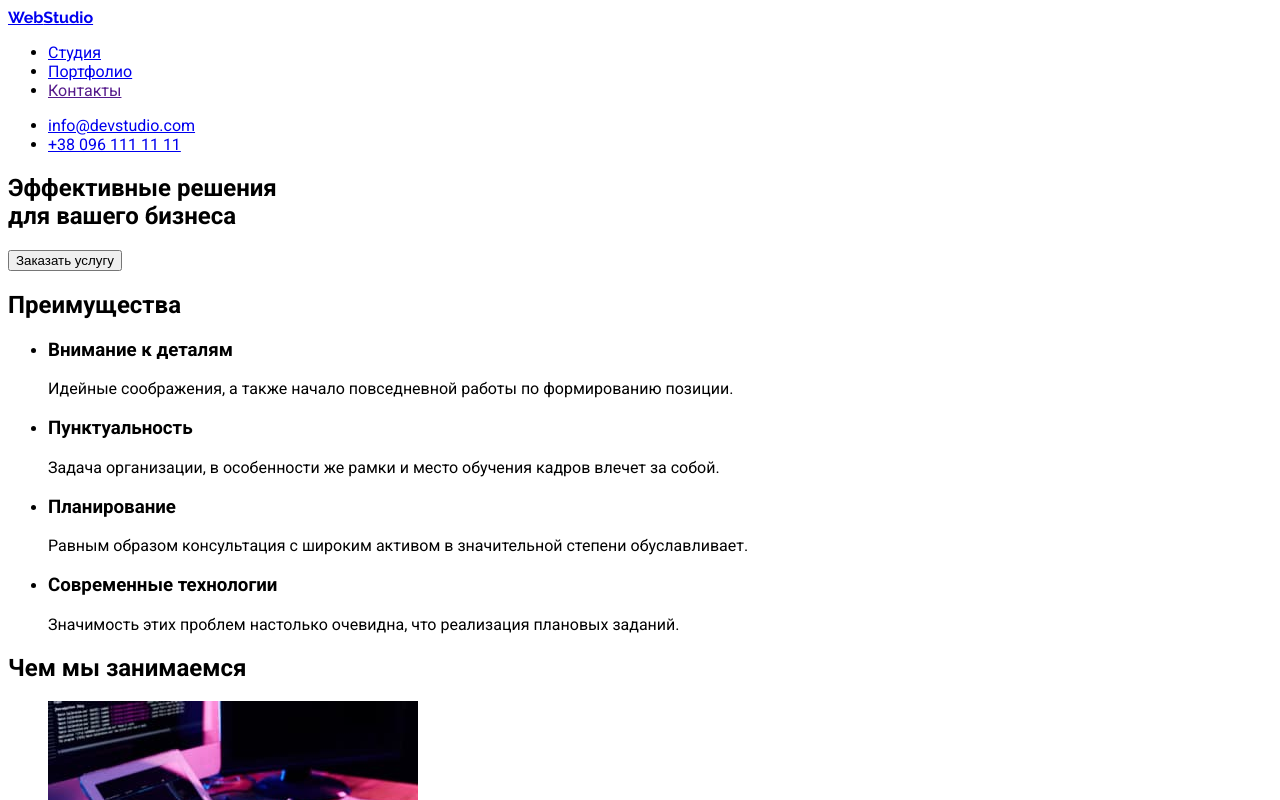
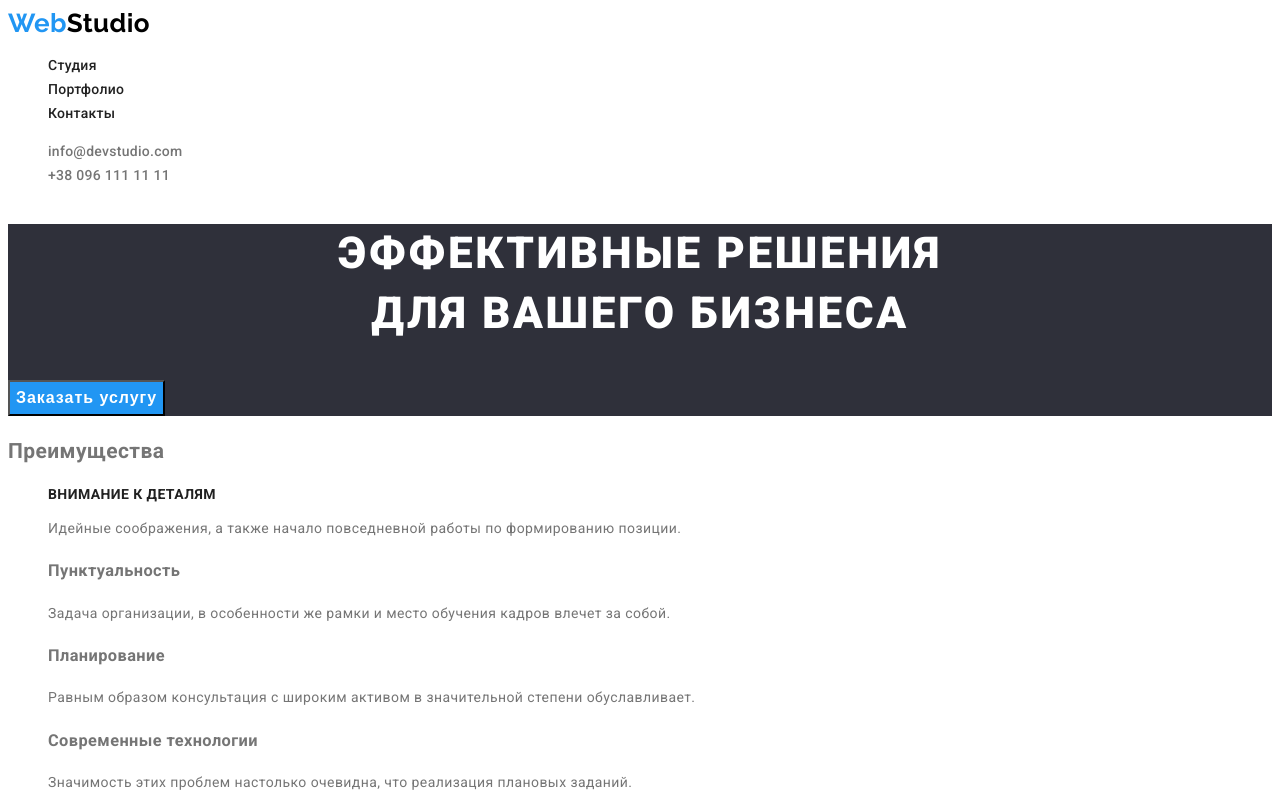
Before and after one commit to Volodymyr-Husak/goit-markup-hw-02, a plain HTML site: page index.html in a window 1280 px wide. Shown: the top 800 px of the page. Drawn offline with Linux system fonts and the light colour scheme.

Commit message:
Створює класи, стилі та змінні до FOOTER, BODY,  HEADER,  BENEFITS

```diff
--- a/css/styles.css
+++ b/css/styles.css
@@ -1,8 +1,185 @@
+/* ======================= */
+/*        VARIABLES*/
+/* ======================= */
+:root {
+    /* main */
+    --main-color: #757575;
+    --background-color-main: #ffffff;
+    /* footer */
+    --background-color-footer: #2F303A;
+    --footer-address: #FFFFFF;
+    /* logo */
+    --logo-color-first: #2196F3;
+    --logo-color-second-header: #000000;
+    --logo-color-second-footer: #ffffff;
+    /* link */
+    --link-contact-header: #757575;
+    --link-contact-footer: rgba(255, 255, 255, 0.6);
+    --link-focus-hover: #2196F3;
+    /* title */
+    --color-title: #212121;
+    /* button */
+    --background-color-button: #2196F3;
+    /* hero */
+    --background-color-hero: #2F303A;
+    --hero-btn: #FFFFFF;
+}
+
+/* ================== */
+/*        BODY */
+/* ================== */
 body {
     font-family: Roboto, sans-serif;
+    font-style: normal;
+    font-weight: 400;
+    font-size: 14px;
+    line-height: 1.71;
+    /* or 171% */
+
+    letter-spacing: 0.03em;
+
+    color: var(--main-color);
+    background-color: var(--background-color-main);
+
 }
 
-/* Лого */
+/* list */
+.list {
+    list-style: none;
+}
+
+/* link */
+.link {
+    text-decoration: none;
+}
+
+
+
+/* ================== */
+/*        HEADER */
+/* ================== */
+
+
+/* logo */
 .logo {
     font-family: Raleway, sans-serif;
+    font-weight: 700;
+    font-size: 26px;
+    line-height: 1.19;
+
+    text-decoration: none;
+
+    color: var(--logo-color-first);
 }
+
+.logo-studio {
+    color: var(--logo-color-second-header);
+}
+
+/* header-navigation */
+
+.link-navigation {
+    font-weight: 500;
+    font-size: 14px;
+    line-height: 1.14;
+    letter-spacing: 0.02em;
+
+    color: #212121;
+}
+
+.link-contact-header {
+
+    font-weight: 500;
+    font-size: 14px;
+    line-height: 1.14;
+    letter-spacing: 0.02em;
+
+    color: var(--link-contact-header);
+}
+
+.link-contact-header:focus,
+.link-contact-header:hover,
+.link-navigation:focus,
+.link-navigation:hover {
+    color: var(--link-focus-hover);
+}
+
+/* ================== */
+/*       FOOTER */
+/* ================== */
+
+.footer {
+    background-color: var(--background-color-footer);
+}
+
+/* Logo */
+.footer-logo-studio {
+    color: var(--logo-color-second-footer);
+}
+
+/* address */
+.footer-address {
+    font-style: normal;
+    color: var(--footer-address);
+}
+
+.link-contact-footer {
+    color: var(--link-contact-footer);
+}
+
+/* =============================================== */
+/*                      MAIN */
+/* =============================================== */
+/* ================== */
+/*       HERO */
+/* ================== */
+.hero {
+    background-color: var(--background-color-hero);
+}
+
+/* title */
+.hero-title {
+    font-weight: 900;
+    font-size: 44px;
+    line-height: 1.36;
+
+    text-align: center;
+    letter-spacing: 0.06em;
+    text-transform: uppercase;
+
+    color: #FFFFFF;
+}
+
+/* button */
+.hero-btn {
+    font-weight: 700;
+    font-size: 16px;
+    line-height: 1.88;
+
+    display: flex;
+    align-items: center;
+    text-align: center;
+    letter-spacing: 0.06em;
+
+    color: var(--hero-btn);
+
+    background-color: var(--background-color-button);
+}
+
+/* ================== */
+/*     BENEFITS */
+/* ================== */
+/* title */
+.title-benefits {
+    font-weight: 700;
+    font-size: 14px;
+    line-height: 1.14;
+    letter-spacing: 0.03em;
+    text-transform: uppercase;
+
+    color: var(--color-title);
+}
+
+/* .benefits .title {
+    color: var(--color-title);
+} */
--- a/index.html
+++ b/index.html
@@ -6,40 +6,44 @@
     <meta http-equiv="X-UA-Compatible" content="IE=edge">
     <meta name="viewport" content="width=device-width, initial-scale=1.0">
     <title>Module 02</title>
+    <!-- Project fonts -->
+    <link rel="preconnect" href="https://fonts.googleapis.com">
+    <link rel="preconnect" href="https://fonts.gstatic.com" crossorigin>
     <link
         href="https://fonts.googleapis.com/css2?family=Raleway:wght@700&family=Roboto:wght@400;500;700;900&display=swap"
         rel="stylesheet">
+    <!-- Custom styles -->
     <link rel="stylesheet" href="./css/styles.css">
 </head>
 
 <body>
     <!-- Шапка -->
-    <header>
-        <nav>
-            <a href="./index.html" class="logo"><span>Web</span><span>Studio</span></a>
-            <ul>
-                <li><a href="./index.html">Студия</a></li>
-                <li><a href="./portfolio.html">Портфолио</a></li>
-                <li><a href="">Контакты</a></li>
+    <header class="header">
+        <nav class="navigation-header">
+            <a href="./index.html" class="logo">Web<span class="logo-studio">Studio</span></a>
+            <ul class="list">
+                <li><a class="link link-navigation" href="./index.html">Студия</a></li>
+                <li><a class="link link-navigation" href="./portfolio.html">Портфолио</a></li>
+                <li><a class="link link-navigation" href="">Контакты</a></li>
             </ul>
         </nav>
-        <ul>
-            <li><a href="mailto:info@devstudio.com">info@devstudio.com</a></li>
-            <li><a href="tel:+380961111111">+38 096 111 11 11</a></li>
+        <ul class="list contact-header">
+            <li><a class="link link-contact-header" href="mailto:info@devstudio.com">info@devstudio.com</a></li>
+            <li><a class="link link-contact-header" href="tel:+380961111111">+38 096 111 11 11</a></li>
         </ul>
     </header>
     <main>
         <!-- Герой -->
-        <section>
-            <h1>Эффективные решения<br />для вашего бизнеса</h1>
-            <button type="button">Заказать услугу</button>
+        <section class="hero">
+            <h1 class="hero-title">Эффективные решения<br />для вашего бизнеса</h1>
+            <button class="btn hero-btn" type="button">Заказать услугу</button>
         </section>
         <!-- Переваги -->
-        <section>
+        <section class="benefits">
             <h2>Преимущества</h2>
-            <ul>
+            <ul class="list list-benefits">
                 <li>
-                    <h3>Внимание к деталям</h3>
+                    <h3 class="title title-benefits">Внимание к деталям</h3>
                     <p>Идейные соображения, а также начало повседневной работы по формированию позиции.</p>
                 </li>
                 <li>
@@ -115,14 +119,14 @@
         </section>
     </main>
     <!-- Підвал -->
-    <footer>
-        <a href="./index.html"><span>Web</span><span>Studio</span></a>
-        <ul>
+    <footer class="footer">
+        <a href="./index.html" class="logo">Web<span class="footer-logo-studio">Studio</span></a>
+        <ul class="list">
             <li>
-                <address>г. Киев, пр-т Леси Украинки, 26</address>
+                <address class="footer-address">г. Киев, пр-т Леси Украинки, 26</address>
             </li>
-            <li><a href="mailto:info@devstudio.com">info@devstudio.com</a></li>
-            <li><a href="tel:+380961111111">+38 096 111 11 11</a></li>
+            <li><a class="link link-contact-footer" href="mailto:info@devstudio.com">info@devstudio.com</a></li>
+            <li><a class="link link-contact-footer" href="tel:+380961111111">+38 096 111 11 11</a></li>
         </ul>
     </footer>
 </body>
```
